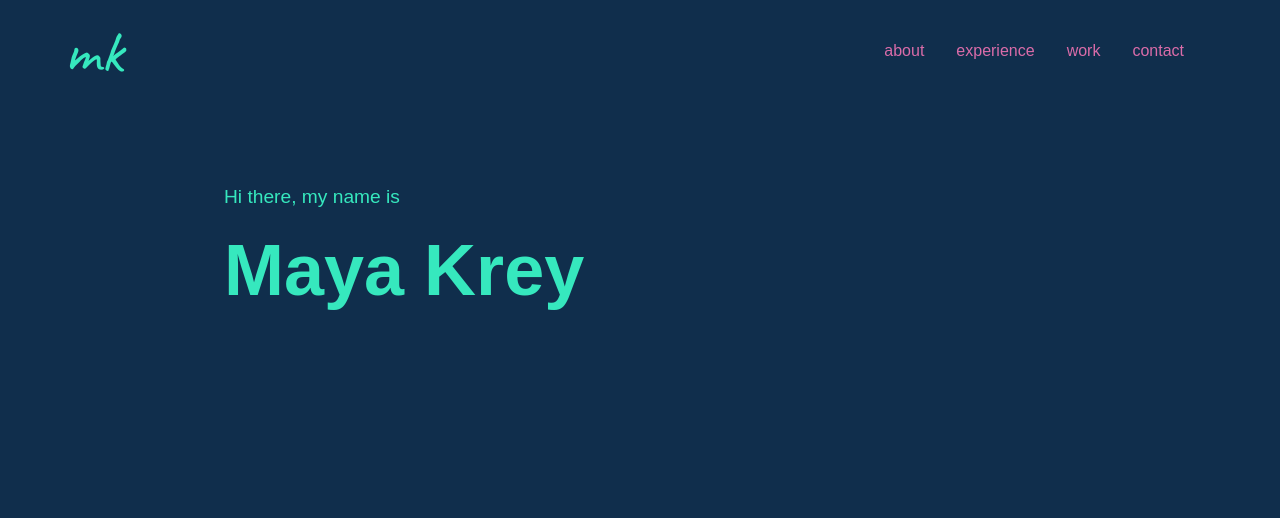
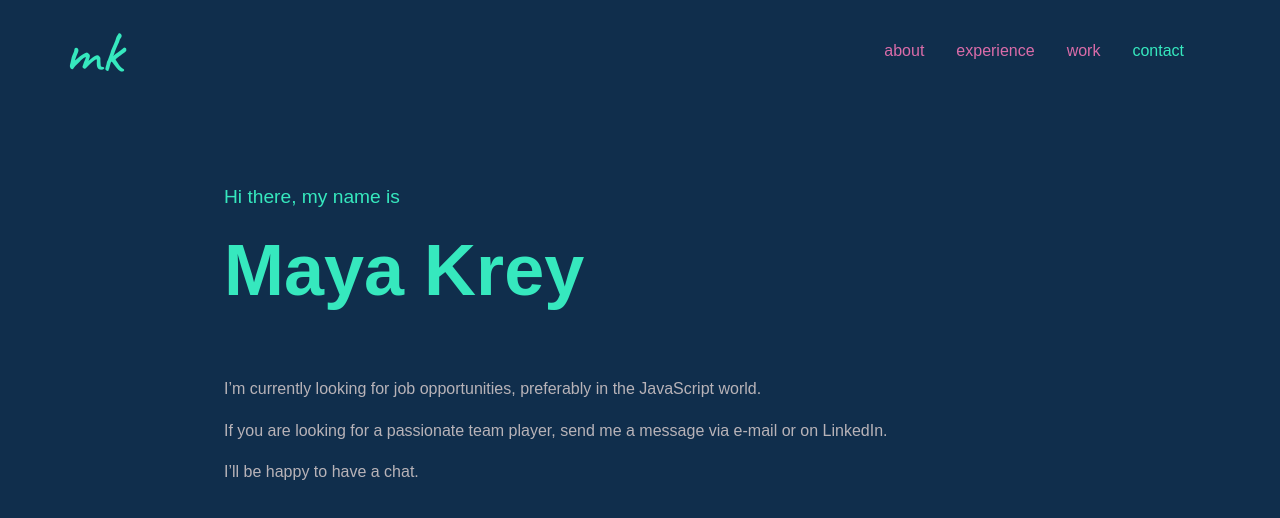
Before and after one commit to mayakrey/home, a Vue app: page /contact in a window 1280 px wide. Shown: the top 518 px of the page. Built offline with nearby package versions, Linux system fonts and the light colour scheme.

Commit message:
Add contact page and make text styles more generic

```diff
--- a/src/assets/main.css
+++ b/src/assets/main.css
@@ -5,3 +5,17 @@
   padding: 0 4rem;
   font-weight: normal;
 }
+
+.text-wrapper {
+  max-width: initial;
+}
+
+p {
+  margin-bottom: 1rem;
+  color: var(--font-secondary);
+}
+@media (min-width: 1024px) {
+  .text-wrapper {
+    max-width: 50rem;
+  }
+}
--- a/src/components/Navigation.vue
+++ b/src/components/Navigation.vue
@@ -11,7 +11,7 @@
     <RouterLink to="/about">about</RouterLink>
     <RouterLink to="/">experience</RouterLink>
     <RouterLink to="/">work</RouterLink>
-    <RouterLink to="/">contact</RouterLink>
+    <RouterLink to="/contact">contact</RouterLink>
   </div>
   </nav>
 </template>
--- a/src/router/index.ts
+++ b/src/router/index.ts
@@ -16,6 +16,11 @@ const router = createRouter({
       // this generates a separate chunk (About.[hash].js) for this route
       // which is lazy-loaded when the route is visited.
       component: () => import('../views/AboutView.vue')
+    },
+    {
+      path: '/contact',
+      name: 'contact',
+      component: () => import('../views/ContactView.vue')
     }
   ]
 })
--- /dev/null
+++ b/src/views/ContactView.vue
@@ -0,0 +1,7 @@
+<template>
+  <div class="text-wrapper">
+    <p>I’m currently looking for job opportunities, preferably in the JavaScript world.</p>
+    <p>If you are looking for a passionate team player, send me a message via e-mail or on LinkedIn.</p>
+    <p>I’ll be happy to have a chat.</p>
+  </div>
+</template>
--- a/src/views/HomeView.vue
+++ b/src/views/HomeView.vue
@@ -1,5 +1,5 @@
 <template>
-  <div class="home-wrapper">
+  <div class="text-wrapper">
     <p>
       I’m a software engineer from Berlin with a passion
       and good eye for design and usability.
@@ -13,18 +13,3 @@
     </p>
   </div>
 </template>
-
-<style scoped>
-  .home-wrapper {
-    max-width: initial;
-  }
-  p {
-    margin-bottom: 1rem;
-    color: var(--font-secondary);
-  }
-  @media (min-width: 1024px) {
-    .home-wrapper {
-      max-width: 50rem;
-    }
-  }
-</style>
```
